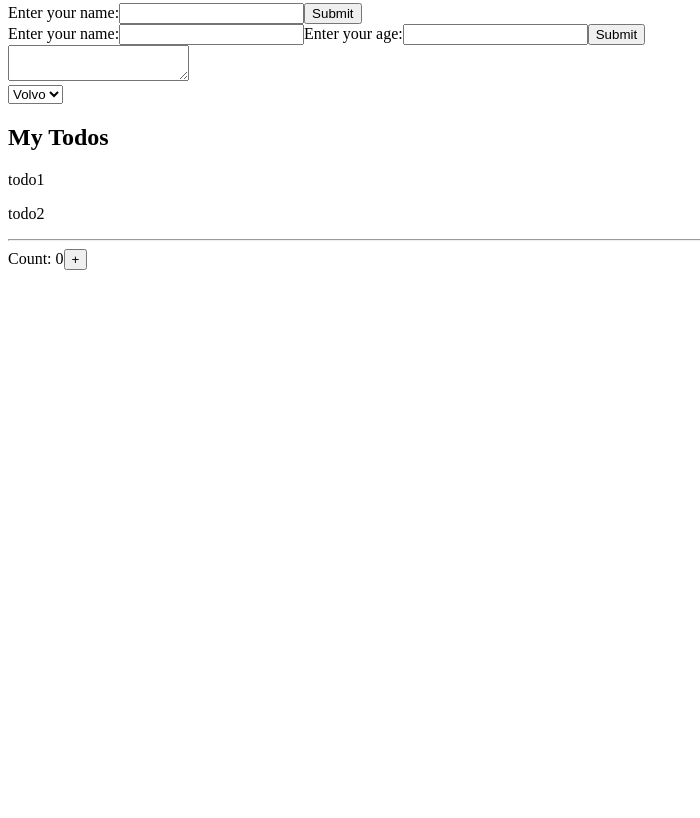
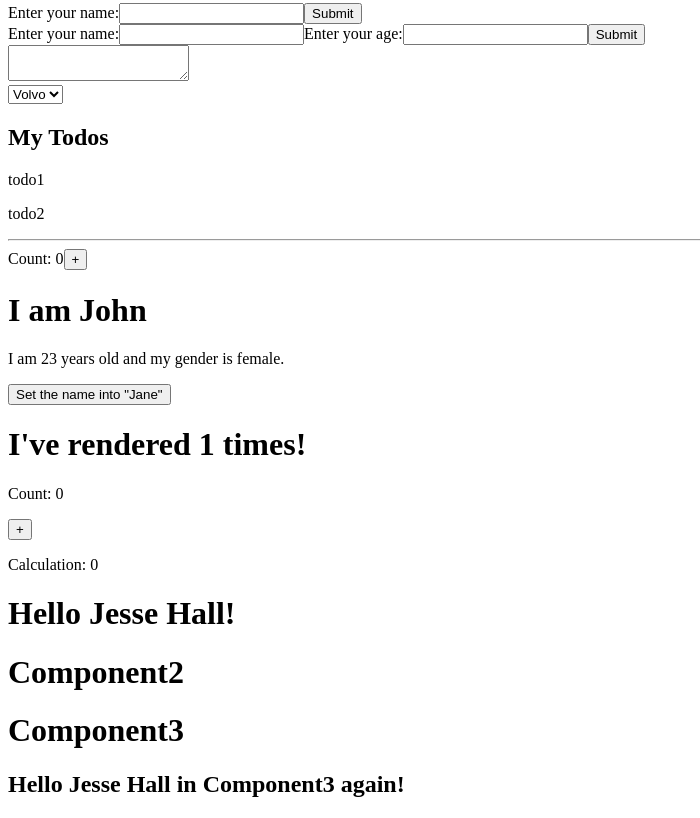
Before and after one commit to ting11222001/JavaScript-Leetcode-30-Day-Challenge, a React app in the folder react/my-app/: page / in a window 1280 px wide. Shown: the part 1496-2314 px from the top of the page, without its empty margins (0-700 px from the left). Before the commit the page ends 1774 px from the top, so only its background shows below. Built offline with nearby package versions, Linux system fonts and the light colour scheme.

Commit message:
Add hooks practices

```diff
--- a/react/my-app/public/index.html
+++ b/react/my-app/public/index.html
@@ -52,5 +52,9 @@
     <div id="textArea"></div>
     <div id="select"></div>
     <div id="memoPractice"></div>
+    <div id="person"></div>
+    <div id="timer"></div>
+    <div id="multiply"></div>
+    <div id="context"></div>
   </body>
 </html>
--- a/react/my-app/src/index.js
+++ b/react/my-app/src/index.js
@@ -1,10 +1,9 @@
 /**
- * https://www.w3schools.com/REACT/react_jsx.asp
  * https://www.w3schools.com/REACT/react_jsx.asp
  */
 
 
-import React, { useState } from 'react';
+import React, { useState, useEffect, createContext, useContext } from 'react';
 import ReactDOM from 'react-dom/client';
 import ImportedCar from './testExportCar'; // can change the imported function name
 import Todos from "./Todos";
@@ -391,3 +390,119 @@ const Todo = () => {
 }
 const memoPractice = ReactDOM.createRoot(document.getElementById('memoPractice'));
 memoPractice.render(<Todo />)
+
+// Updating Objects and Arrays in State
+// Because we need the current value of state, we pass a function into our setPerson function.
+// This function receives the previous value. We then return an object, spreading the previousState and overwriting only the name.
+function Person() {
+  const [person, setPerson] = useState({
+    name: "John",
+    age: "23",
+    gender: "female"
+  })
+
+  const updatePerson = () => {
+    setPerson(prevState => {
+      return {
+        ...prevState,
+        name: "Jane",
+      }
+    })
+  }
+
+  return (
+    <>
+      <h1>I am {person.name}</h1>
+      <p>
+        I am {person.age} years old and my gender is {person.gender}.
+      </p>
+      <button
+        type="button"
+        onClick={updatePerson}
+      >
+        Set the name into "Jane"
+      </button>
+    </>
+  )
+}
+const person = ReactDOM.createRoot(document.getElementById('person'));
+person.render(<Person />)
+
+// useEffect: The useEffect Hook allows you to perform side effects in your components.
+// Some examples of side effects are: fetching data, directly updating the DOM, and timers.
+// useEffect runs on every render.That means that when the count changes, a render happens, which then triggers another effect.
+function Timer() {
+  const [count, setCount] = useState(0)
+
+  useEffect(() => {
+    setTimeout(() => {
+      setCount(count => count + 1)
+      // pass updater function to setCount (https://react.dev/reference/react/useState)
+    }, 1000)
+  }, []) // <- add empty brackets here, so that it will only render once, or it will keep incrementing
+
+  return (
+    <>
+      <h1>I've rendered {count} times!</h1>
+    </>
+  )
+}
+const timer = ReactDOM.createRoot(document.getElementById('timer'));
+timer.render(<Timer />);
+
+// an example of a useEffect Hook that is dependent on a variable. If the count variable updates, the effect will run again:
+function MultiplyCounter() {
+  const [count, setCount] = useState(0)
+  const [calulation, setCalulation] = useState(0)
+
+  useEffect(() => {
+    setCalulation(() => count * 2)
+  }, [count]) // <- add the count variable here
+
+  return (
+    <>
+      <p>Count: {count}</p>
+      <button onClick={() => setCount(count => count + 1)}>+</button>
+      <p>Calculation: {calulation}</p>
+    </>
+  )
+}
+const multiply = ReactDOM.createRoot(document.getElementById('multiply'));
+multiply.render(<MultiplyCounter />);
+// Note that the setState function should be called in arrow syntax in onClick={}
+// or being called in another function e.g. onClick={handleChange} and in handleChange() it calls
+// the setState functions
+
+
+// Use the useContext Hook
+const UserContext = createContext();
+function Component1() {
+  const [user, setUser] = useState("Jesse Hall")
+
+  return (
+    <UserContext.Provider value={user}>
+      <h1>{`Hello ${user}!`}</h1>
+      <Component2 />
+    </UserContext.Provider>
+  )
+}
+function Component2() {
+  return (
+    <>
+      <h1>Component2  </h1>
+      <Component3 />
+    </>
+  )
+}
+function Component3() {
+  const user = useContext(UserContext)
+
+  return (
+    <>
+      <h1>Component3</h1>
+      <h2>{`Hello ${user} in Component3 again!`}</h2>
+    </>
+  )
+}
+const context = ReactDOM.createRoot(document.getElementById('context'));
+context.render(<Component1 />);
```
